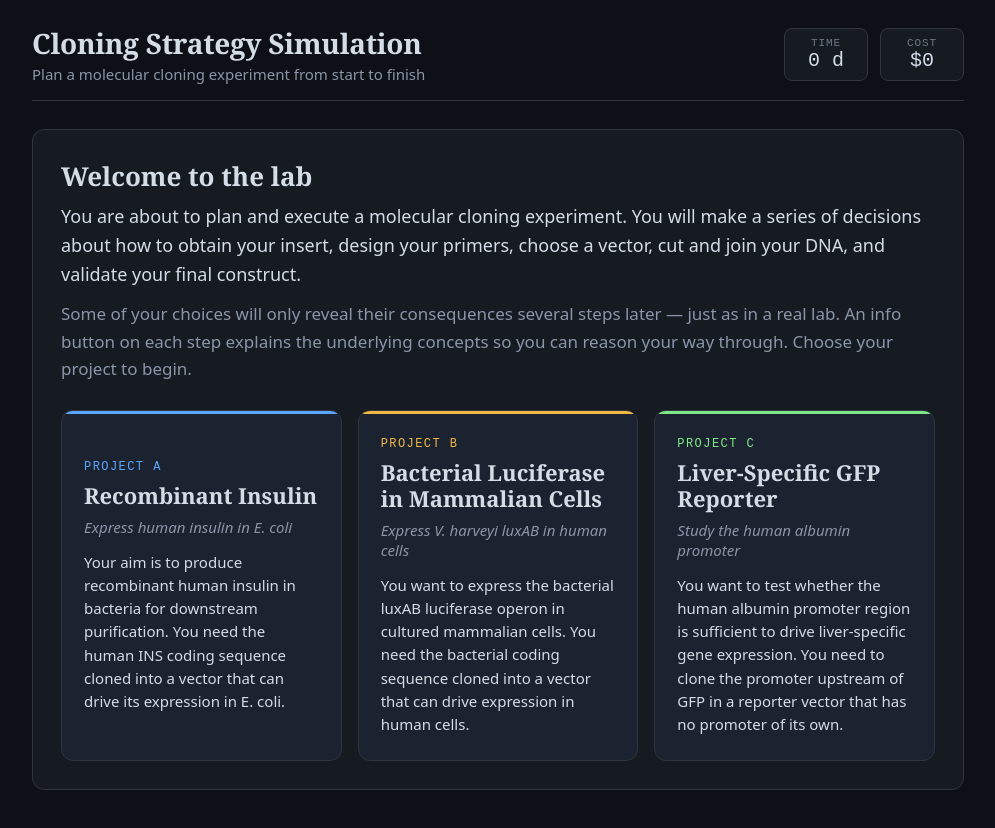
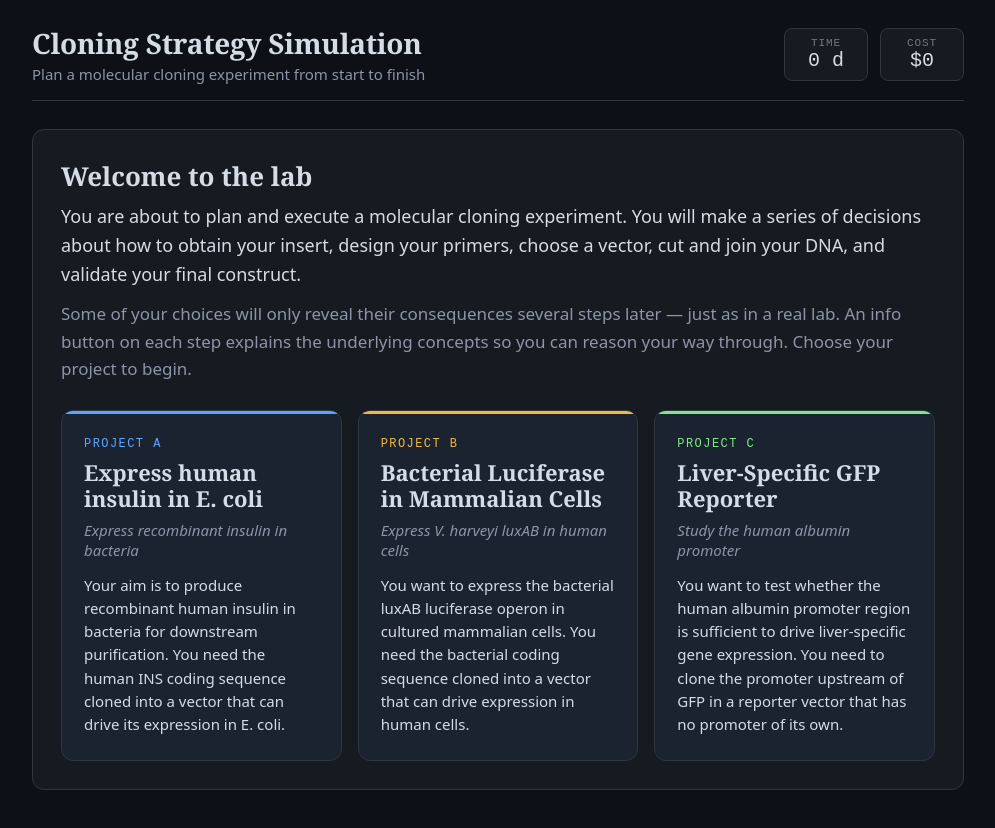
Before and after one commit to jamestsatsaronis/cloning-sim, a React (Vite) app: page / in a window 1280 px wide. Shown: the top 828 px of the page, without its empty margins (142-1137 px from the left). Built offline with nearby package versions, Linux system fonts and the light colour scheme.

Commit message:
Update CloningSimulation.jsx

```diff
--- a/src/CloningSimulation.jsx
+++ b/src/CloningSimulation.jsx
@@ -44,8 +44,8 @@ const FONT_MONO = "'JetBrains Mono', ui-monospace, monospace";
 const GOALS = {
   A: {
     id: 'A',
-    title: 'Recombinant Insulin',
-    subtitle: 'Express human insulin in E. coli',
+    title: 'Express human insulin in E. coli',
+    subtitle: 'Express recombinant insulin in bacteria',
     body:
       'Your aim is to produce recombinant human insulin in bacteria for downstream purification. ' +
       'You need the human INS coding sequence cloned into a vector that can drive its expression in E. coli.',
```
